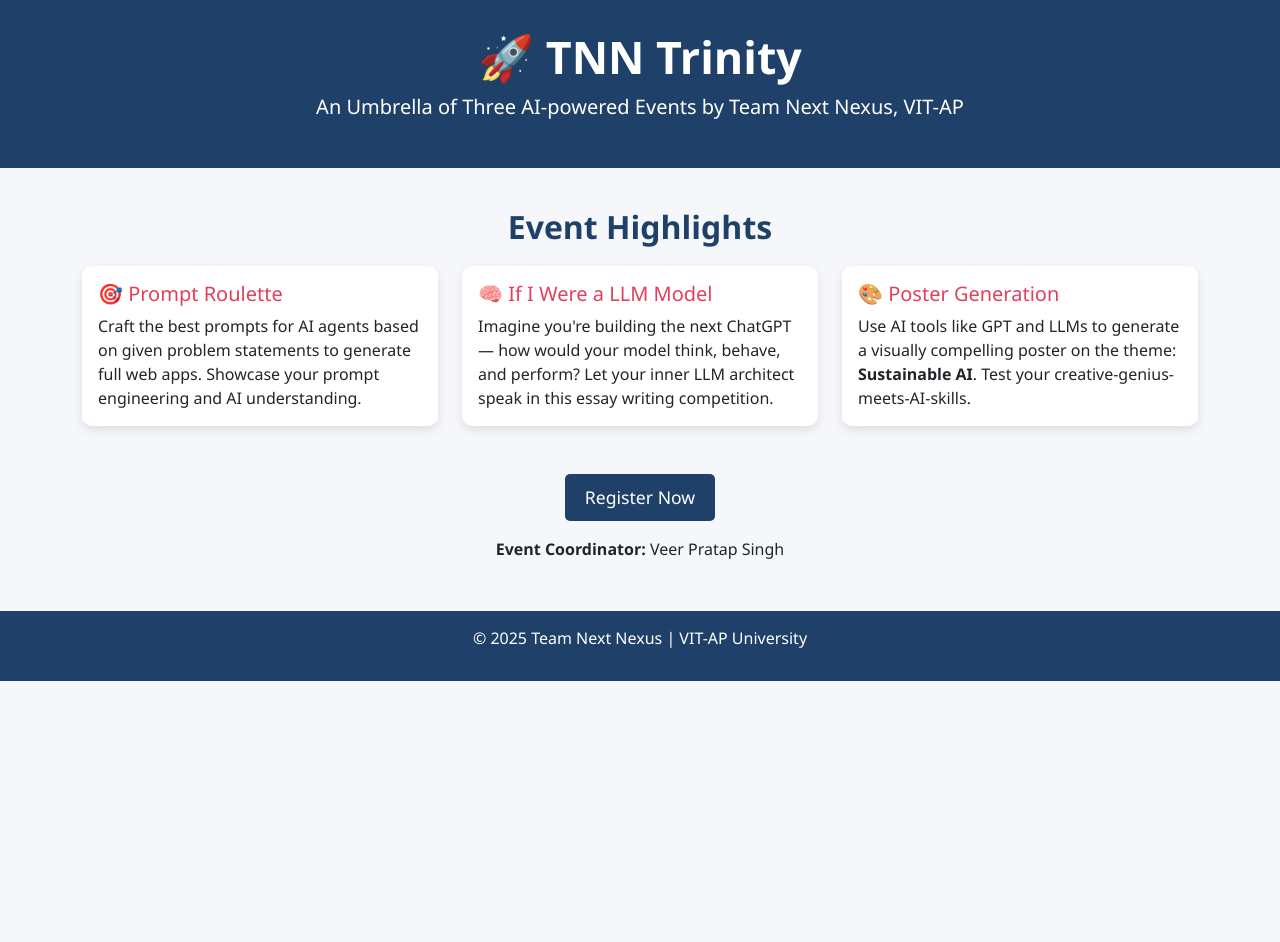
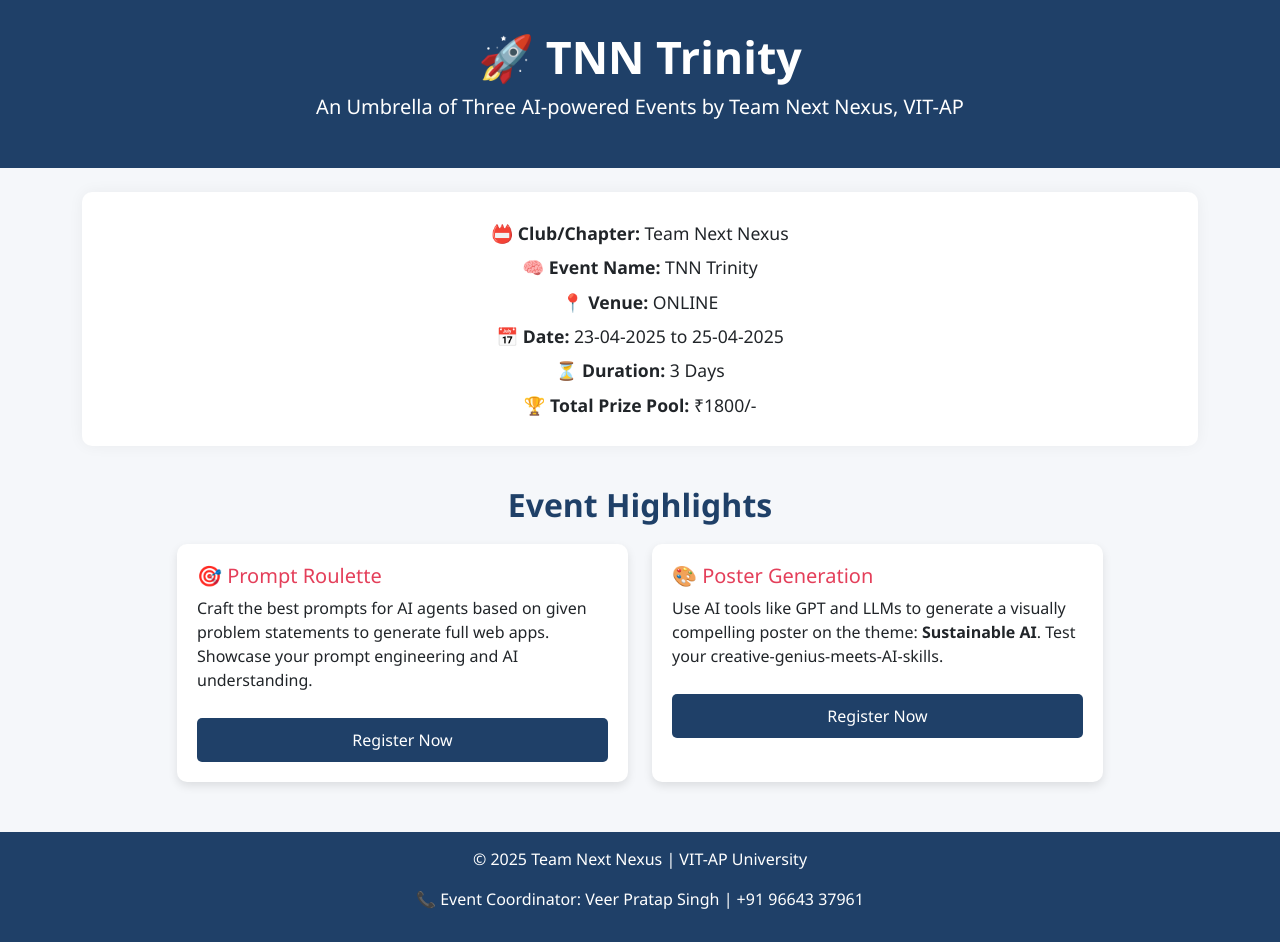
Before and after one commit to Tnn-vitap/tnn-trinity, a plain HTML site: page index.html in a window 1280 px wide. Before the commit the page ends 800 px from the top, so only its background shows below. Drawn offline with nearby package versions, Linux system fonts and the light colour scheme.

Commit message:
Update index.html

```diff
--- a/index.html
+++ b/index.html
@@ -38,6 +38,7 @@
       border-radius: 10px;
       box-shadow: 0 4px 10px rgba(0, 0, 0, 0.1);
       transition: transform 0.3s ease;
+      padding: 20px;
     }
 
     .event-card:hover {
@@ -52,14 +53,28 @@
       background-color: #1f4068;
       color: white;
       padding: 10px 20px;
-      font-size: 1.1rem;
+      font-size: 1rem;
       border: none;
       border-radius: 5px;
       transition: background-color 0.3s ease;
+      margin-top: 10px;
     }
 
     .btn-register:hover {
       background-color: #e43f5a;
+    }
+
+    .info-box {
+      background: #ffffff;
+      border-radius: 10px;
+      box-shadow: 0 0 15px rgba(0, 0, 0, 0.05);
+      padding: 20px;
+      margin-bottom: 40px;
+    }
+
+    .info-box p {
+      margin: 8px 0;
+      font-size: 1.1rem;
     }
 
     footer {
@@ -79,49 +94,47 @@
     <p class="lead">An Umbrella of Three AI-powered Events by Team Next Nexus, VIT-AP</p>
   </header>
 
-  <div class="container">
+  <div class="container mt-4">
+    <div class="info-box text-center">
+      <p><strong>📛 Club/Chapter:</strong> Team Next Nexus</p>
+      <p><strong>🧠 Event Name:</strong> TNN Trinity</p>
+      <p><strong>📍 Venue:</strong> ONLINE</p>
+      <p><strong>📅 Date:</strong> 23-04-2025 to 25-04-2025</p>
+      <p><strong>⏳ Duration:</strong> 3 Days</p>
+      <p><strong>🏆 Total Prize Pool:</strong> ₹1800/-</p>
+    </div>
+
     <h2 class="section-title">Event Highlights</h2>
-    <div class="row g-4">
+    <div class="row g-4 justify-content-center">
 
       <!-- Prompt Roulette -->
-      <div class="col-md-4">
-        <div class="card event-card h-100 p-3">
+      <div class="col-md-5">
+        <div class="card event-card h-100">
           <h5 class="card-title">🎯 Prompt Roulette</h5>
           <p class="card-text">
             Craft the best prompts for AI agents based on given problem statements to generate full web apps. Showcase your prompt engineering and AI understanding.
           </p>
-        </div>
-      </div>
-
-      <!-- If I Were a LLM Model -->
-      <div class="col-md-4">
-        <div class="card event-card h-100 p-3">
-          <h5 class="card-title">🧠 If I Were a LLM Model</h5>
-          <p class="card-text">
-            Imagine you're building the next ChatGPT — how would your model think, behave, and perform? Let your inner LLM architect speak in this essay writing competition.
-          </p>
+          <a href="https://forms.gle/8x7FELijyAASi8hE6" class="btn btn-register" target="_blank">Register Now</a>
         </div>
       </div>
 
       <!-- Poster Generation -->
-      <div class="col-md-4">
-        <div class="card event-card h-100 p-3">
+      <div class="col-md-5">
+        <div class="card event-card h-100">
           <h5 class="card-title">🎨 Poster Generation</h5>
           <p class="card-text">
             Use AI tools like GPT and LLMs to generate a visually compelling poster on the theme: <strong>Sustainable AI</strong>. Test your creative-genius-meets-AI-skills.
           </p>
+          <a href="https://forms.gle/8x7FELijyAASi8hE6" class="btn btn-register" target="_blank">Register Now</a>
         </div>
       </div>
-    </div>
 
-    <div class="text-center mt-5">
-      <a href="https://forms.gle/your-form-link" class="btn btn-register">Register Now</a>
-      <p class="mt-3"><strong>Event Coordinator:</strong> Veer Pratap Singh</p>
     </div>
   </div>
 
   <footer>
     <p>&copy; 2025 Team Next Nexus | VIT-AP University</p>
+    <p>📞 Event Coordinator: Veer Pratap Singh | +91 96643 37961</p>
   </footer>
 
 </body>
```
